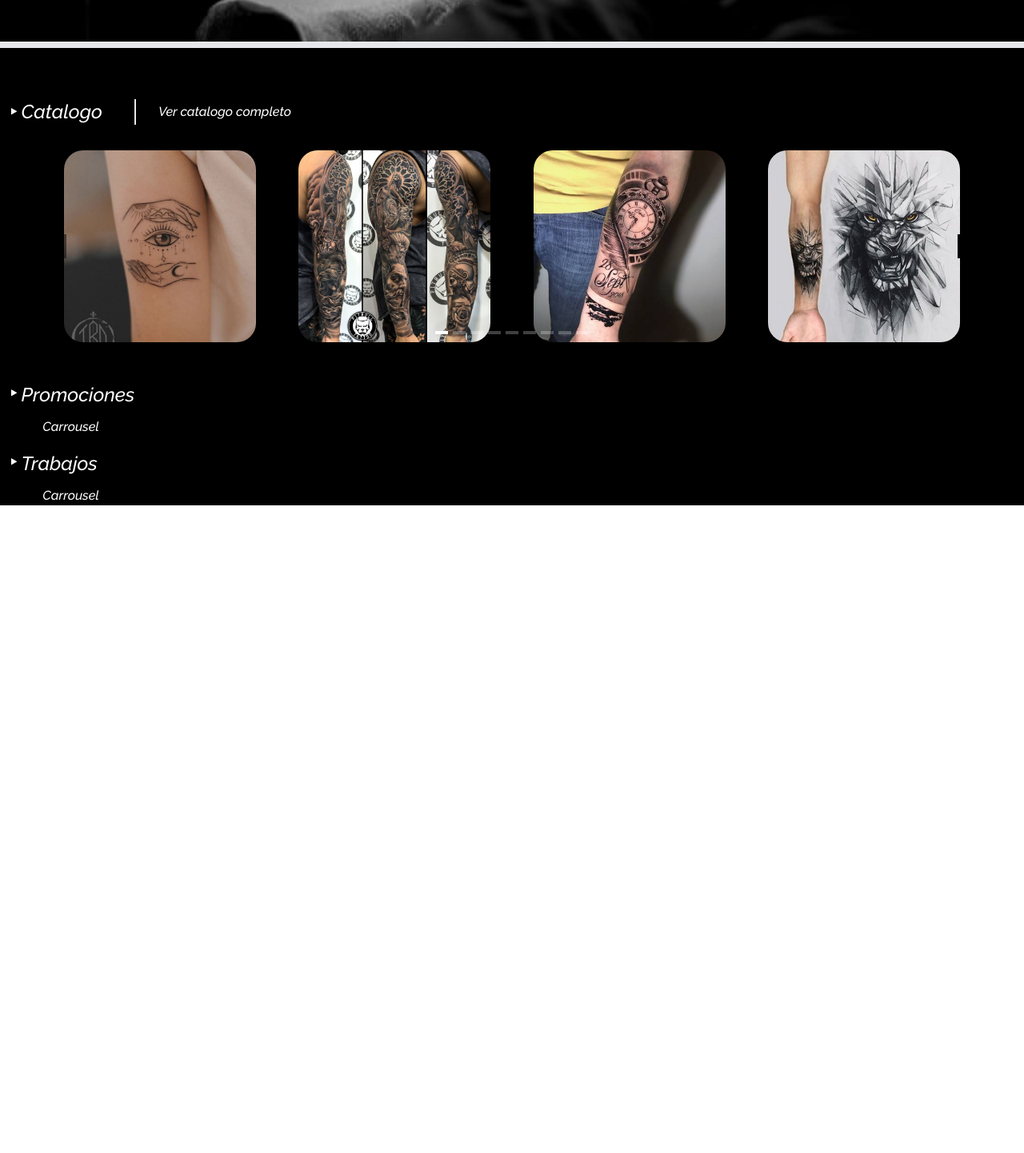
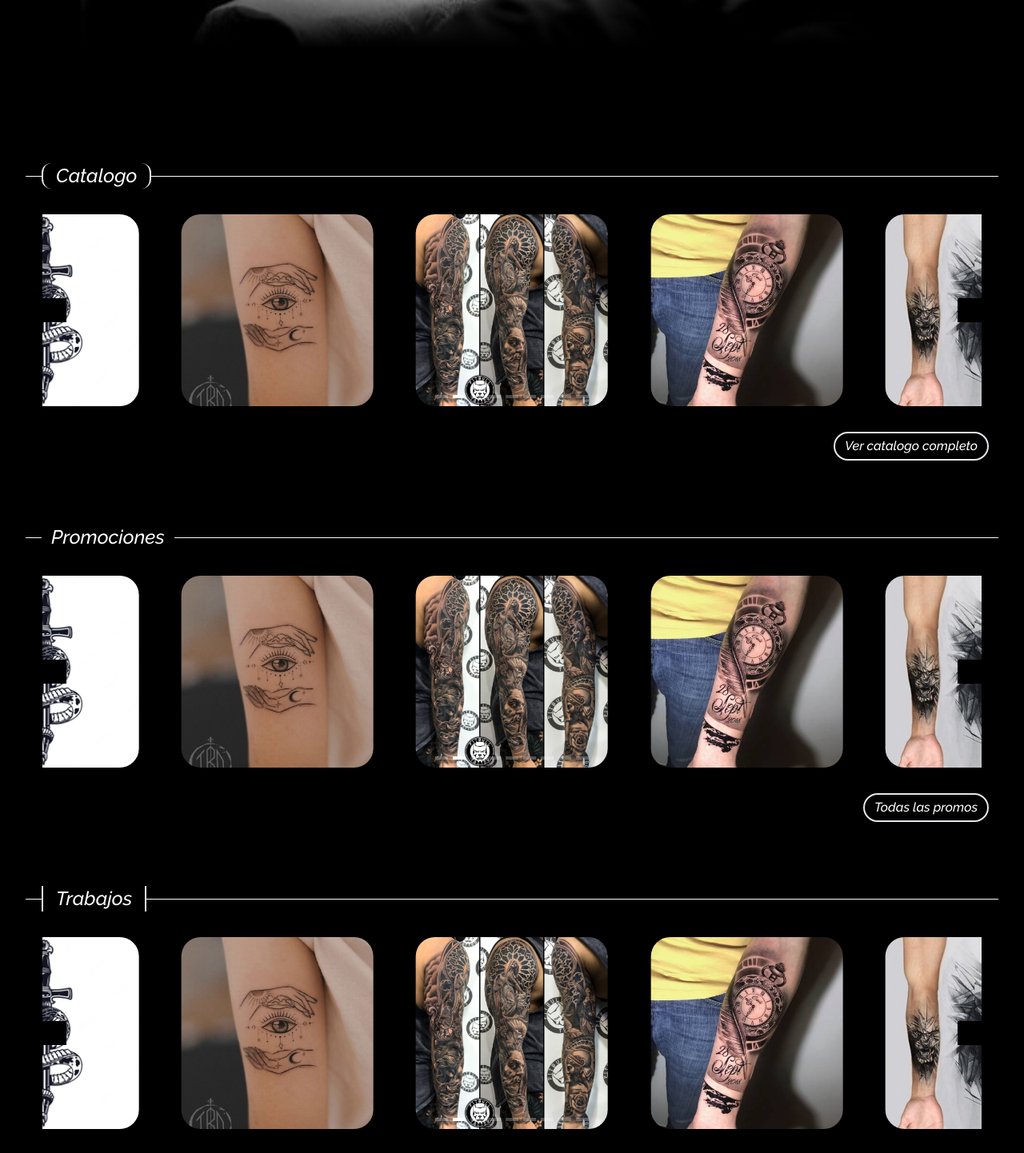
Before and after one commit to GeraldRF/VictorTattooWebsite, a Vue app: page / in a window 1280 px wide. Shown: the part 740-2182 px from the top of the page at 80% size. Before the commit the page ends 1372 px from the top, so only its background shows below. Built offline with nearby package versions, Linux system fonts and the light colour scheme.

Commit message:
Changes in design

```diff
--- a/src/assets/css/app.css
+++ b/src/assets/css/app.css
@@ -6,12 +6,6 @@ body {
 
 h1 {
     text-shadow: 0 0 10px rgb(0, 0, 0);
-}
-
-.home-element h2::before {
-  content: "\2023";
-  font-size: larger;
-  margin-right: 4px;
 }
 
 .showMenu {
--- a/src/components/CarouselCard.vue
+++ b/src/components/CarouselCard.vue
@@ -1,7 +1,7 @@
 <template>
-    <Carousel :items-to-show="xl ? 4 : lg ? 3 : md ? 2 : 1">
+    <Carousel :items-to-show="xl ? 4 : lg ? 3 : md ? 2 : 1" :autoplay="3000" :wrap-around="true">
         <Slide v-for="(value, index) in data" :key="'tattoo_' + index">
-            <div class="relative w-60 h-60 bg-center bg-cover bg-no-repeat overflow-hidden rounded-3xl group"
+            <div class="relative w-60 h-60 bg-center bg-cover bg-no-repeat overflow-hidden rounded-3xl group cursor-pointer"
                 :style="{ backgroundImage: `url(${value.image})` }">
                 <div
                     class="hidden group-hover:flex flex-col items-start justify-center absolute top-0 left-0 w-full h-full p-4 bg-black bg-opacity-80">
@@ -15,7 +15,7 @@
 
         <template #addons>
             <Navigation class="text-white" />
-            <Pagination />
+            <Pagination class="mt-4" />
         </template>
     </Carousel>
 </template>
--- a/src/components/header/Header.vue
+++ b/src/components/header/Header.vue
@@ -1,9 +1,11 @@
 <template>
   <div class="h-screen">
-    <div :style="`background-image: url(\'${this.solo_url}\')`"
-      class="mx-auto h-screen w-full absolute top-0 z-0 bg-center bg-cover bg-no-repeat border-b-8 border-opacity-5">
+    <div :style="{backgroundImage: `url(${this.solo_url})`}"
+      class="mx-auto h-screen w-full absolute top-0 z-0 bg-center bg-cover bg-no-repeat">
       <div class="flex justify-center items-center text-center text-7xl h-full w-full text-white">
         <h1>The best quality in tattoos</h1>
+      </div>
+      <div class="absolute bottom-0 w-full h-20 bg-gradient-to-t from-black to-transparent" >
       </div>
     </div>
   </div>
--- a/src/components/header/Navbar.vue
+++ b/src/components/header/Navbar.vue
@@ -1,7 +1,7 @@
 <template>
   <div class="w-full h-16">
     <div class="h-16 w-full"></div>
-    <nav class="p-2 flex w-full h-16 items-center justify-between md:justify-start text-white bg-black bg-opacity-60 shadow-lg z-10 fixed top-0">
+    <nav class="p-2 flex w-full h-16 items-center justify-between md:justify-start text-white bg-black bg-opacity-90 shadow-2xl z-10 fixed top-0">
       <div class="p-2 text-3xl text-white">
         <router-link to="/" class="flex items-center">ElBatoTattoo</router-link>
       </div>
--- a/src/views/Home.vue
+++ b/src/views/Home.vue
@@ -1,29 +1,53 @@
 <template>
   <div class="text-white">
     <Header></Header>
-    <div class="flex flex-col gap-4 home-element">
+    <div class="flex flex-col gap-4 mt-20">
       <div>
-        <div class="flex items-center justify-between md:justify-start md:gap-5">
-          <h2 class="flex items-center ml-3 pr-10 text-2xl md:border-r-2 border-opacity-10">Catalogo</h2>
-          <router-link to="/catalogue" class="mr-3 px-2 hover:text-gray-300">Ver catalogo completo</router-link>
+        <div class="flex items-center justify-center gap-0 px-4 lg:px-8">
+          <div class="h-px bg-white lg:w-5 grow shrink lg:grow-0 lg:shrink-0"></div>
+          <h2 class="flex justify-center items-center px-4 text-2xl grow-0 shrink-0 border-x-2 rounded-xl">Catalogo
+          </h2>
+          <div class="h-px bg-white grow shrink"></div>
         </div>
         <div class="mx-auto py-8 w-11/12 relative">
           <CarouselCard :data="tattos"></CarouselCard>
         </div>
-      </div>
-      <div>
-        <h2 class="ml-3 mb-3 text-2xl">Promociones</h2>
-        <div class="mx-auto w-11/12 relative">
-          Carrousel
+        <div class="flex justify-end px-3 lg:px-8 mb-16">
+          <router-link to="/catalogue" class="mr-3 px-3 py-1 border-2 rounded-3xl hover:text-gray-300">Ver catalogo
+            completo</router-link>
         </div>
       </div>
+
       <div>
-        <h2 class="ml-3 mb-3 text-2xl">Trabajos</h2>
-        <div class="mx-auto w-11/12 relative">
-          Carrousel
-
+        <div class="flex items-center justify-center gap-3 px-4 lg:px-8">
+          <div class="h-px bg-white lg:w-5 grow shrink lg:grow-0 lg:shrink-0"></div>
+          <h2 class="flex justify-center items-center  text-2xl grow-0 shrink-0">Promociones</h2>
+          <div class="h-px bg-white grow shrink"></div>
+        </div>
+        <div class="mx-auto py-8 w-11/12 relative">
+          <CarouselCard :data="tattos"></CarouselCard>
+        </div>
+        <div class="flex justify-end px-3 lg:px-8 mb-16">
+          <router-link to="/catalogue" class="mr-3 px-3 py-1 border-2 rounded-3xl hover:text-gray-300">Todas las promos
+          </router-link>
         </div>
       </div>
+
+      <div>
+        <div class="flex items-center justify-center gap-0 px-4 lg:px-8">
+          <div class="h-px bg-white lg:w-5 grow shrink lg:grow-0 lg:shrink-0"></div>
+          <h2 class="flex justify-center items-center px-4 text-2xl grow-0 shrink-0 border-x-2">Trabajos
+          </h2>
+          <div class="h-px bg-white grow shrink"></div>
+        </div>
+        <div class="mx-auto py-8 w-11/12 relative">
+          <CarouselCard :data="tattos"></CarouselCard>
+        </div>
+        <div class="flex justify-end px-3 lg:px-8 mb-16">
+          <router-link to="/catalogue" class="mr-3 px-3 py-1 border-2 rounded-3xl hover:text-gray-300">Todos mis trabajos</router-link>
+        </div>
+      </div>
+
     </div>
   </div>
 </template>
@@ -37,6 +61,8 @@ import { ref } from 'vue';
 
 import availableTattos from '@/components/trash/catalogue.js'
 
+import useBreakpoints from "@/composables/useBreakpoints";
+
 
 
 export default {
@@ -49,8 +75,10 @@ export default {
   setup() {
     const tattos = ref(availableTattos);
 
+    const { sm, md, lg, xl } = useBreakpoints();
+
     return {
-      tattos
+      tattos, sm, md, lg, xl
     }
   }
 };
```
